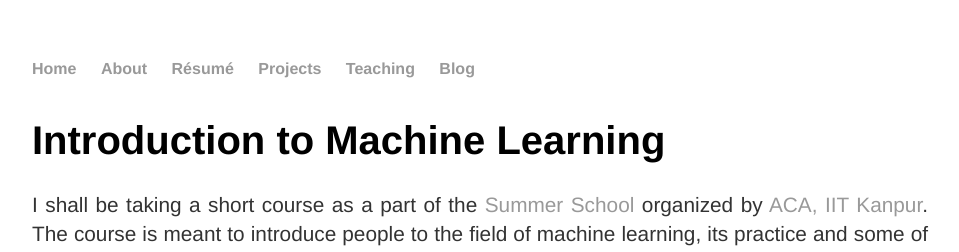
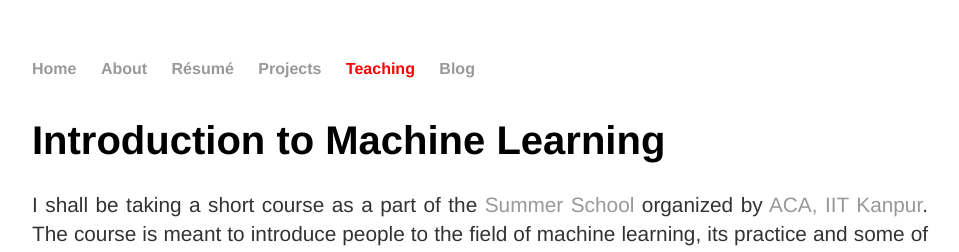
Before and after one commit to sharbatc/sharbatc.github.io, a Jekyll site: the page built from teaching/index.html, in a window 1280 px wide. Shown: the top 252 px of the page, without its empty margins (160-1119 px from the left). Built offline with Jekyll 4.4.1, drawn with Linux system fonts in a browser that asks for light colours.

Commit message:
liquidifying jekyll site

```diff
--- /dev/null
+++ b/_includes/navigation.html
@@ -0,0 +1,10 @@
+<nav align="justify">
+    <ul>
+        <li><a href="/" {% if page.url == "/" %}style="color: red;"{% endif %}>Home</a></li>
+	    <li><a href="/about" {% if page.url == "/about/" %}style="color: red;"{% endif %}>About</a></li>
+        <li><a href="/resume.pdf" {% if page.url == "/resume.pdf" %}style="color: red;"{% endif %}>R&eacute;sum&eacute;</a></li>
+        <li><a href="/projects" {% if page.url == "/projects/" %}style="color: red;"{% endif %}>Projects</a>
+        <li><a href="/teaching" {% if page.url == "/teaching/" %}style="color: red;"{% endif %}>Teaching</a>
+        <li><a href="/blog" {% if page.url == "/blog.html" %}style="color: red;"{% endif %}>Blog</a></li>
+    </ul>
+</nav>
--- a/_layouts/default.html
+++ b/_layouts/default.html
@@ -6,16 +6,7 @@
 		<link rel="stylesheet" type="text/css" href="/css/main.css">
 	</head>
 	<body>
-		<nav align="justify">
-    		<ul>
-        		<li><a href="/">Home</a></li>
-	        	<li><a href="/about">About</a></li>
-        		<li><a href="/resume.pdf">R&eacute;sum&eacute;</a></li>
-        		<li><a href="/projects">Projects</a>
-        		<li><a href="/teaching">Teaching</a>
-        		<li><a href="/blog">Blog</a></li>
-    		</ul>
-		</nav>
+		{% include navigation.html %}
 		<div class="container">
 
 		    {{ content }}
@@ -24,7 +15,7 @@
 		<footer>
     		<ul>
         		<li><a href="mailto:sharbatanu444@gmail.com"><img src="/img/gmail_icon.png" height="25" width="25"/></a></li>
-			<li><a href="https://github.com/sharbatc"><img src="/img/github_icon.png" height="25" width="25"/></a></li>
+				<li><a href="https://github.com/sharbatc"><img src="/img/github_icon.png" height="25" width="25"/></a></li>
 			</ul>
 		</footer>
 	</body>
```
